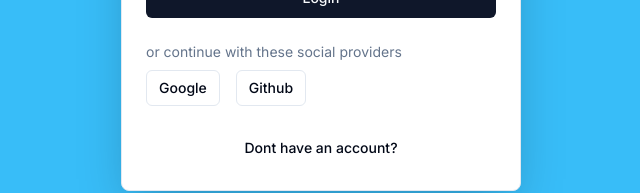
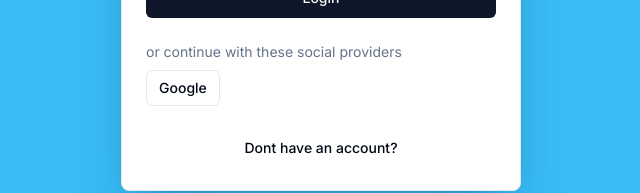
Before and after one commit to berkaysson/multi-tenant-scheduler, a Next.js app: page /auth/login in a window 1280 px wide. Shown: the part 474-667 px from the top of the page, without its empty margins (319-959 px from the left). Built offline with nearby package versions, Linux system fonts and the light colour scheme; no server answers.

Commit message:
feat: google oauth provider is connected

```diff
--- a/src/auth.config.ts
+++ b/src/auth.config.ts
@@ -1,5 +1,5 @@
 // import GitHub from "next-auth/providers/github";
-// import Google from "next-auth/providers/google";
+import Google from "next-auth/providers/google";
 import Credentials from "next-auth/providers/credentials";
 import type { NextAuthConfig } from "next-auth";
 import { LoginSchema } from "./schemas";
@@ -24,10 +24,10 @@ export default {
     //   clientId: process.env.GITHUB_CLIENT_ID,
     //   clientSecret: process.env.GITHUB_CLIENT_SECRET,
     // }),
-    // Google({
-    //   clientId: process.env.GOOGLE_CLIENT_ID,
-    //   clientSecret: process.env.GOOGLE_CLIENT_SECRET,
-    // }),
+    Google({
+      clientId: process.env.GOOGLE_CLIENT_ID,
+      clientSecret: process.env.GOOGLE_CLIENT_SECRET,
+    }),
     Credentials({
       async authorize(credentials) {
         const validatedFields = LoginSchema.safeParse(credentials);
--- a/src/components/auth/socials.tsx
+++ b/src/components/auth/socials.tsx
@@ -20,13 +20,13 @@ const Socials = () => {
         >
           Google
         </Button>
-        <Button
+        {/* <Button
           variant={"outline"}
           size={"sm"}
           onClick={() => onClick("github")}
         >
           Github
-        </Button>
+        </Button> */}
       </div>
     </div>
   );
```
